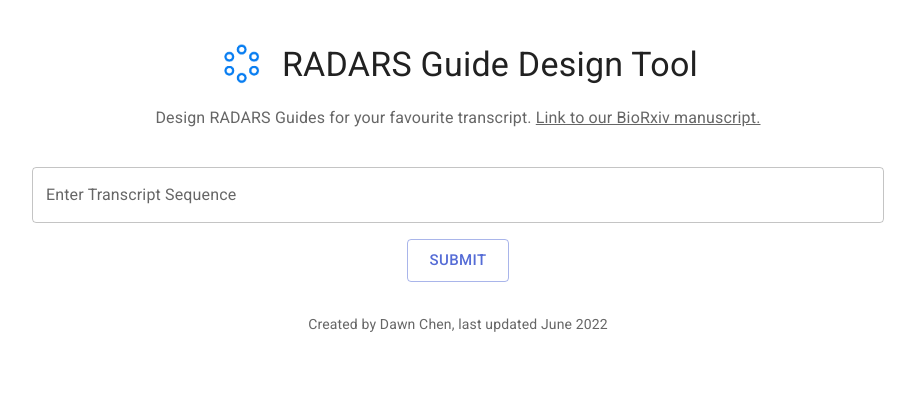
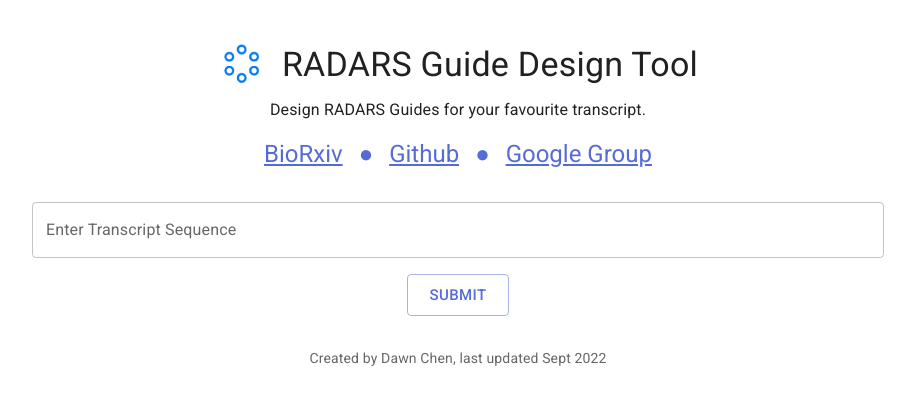
Before and after one commit to chen-dawn/radars-guide-design, a React (Create React App) app in the folder frontend/: page / in a window 1280 px wide. Shown: the top 404 px of the page, without its empty margins (182-1097 px from the left). Built offline with nearby package versions, Linux system fonts and the light colour scheme; no server answers.

Commit message:
Add website links

```diff
--- a/frontend/src/App.js
+++ b/frontend/src/App.js
@@ -12,7 +12,7 @@ import "./App.css";
 function Copyright() {
   return (
     <Typography variant="body2" color="text.secondary" align="center">
-      {'Created by Dawn Chen, last updated June 2022'}
+      {'Created by Dawn Chen, last updated Sept 2022'}
     </Typography>
   );
 }
@@ -31,18 +31,49 @@ const TitleBar = (props) => {
           RADARS Guide Design Tool
         </Typography>
       </Box>
-      <Box sx={{ display: "flex", justifyContent: "center" }}>
-        <Typography component="h1" color="text.secondary" gutterBottom>
+      <Box sx={{display: "flex", justifyContent: "center" }}>
+        <Typography component="h3" color="primary.secondary" gutterBottom sx={{ marginBottom: 2, marginTop:-1 }} >
           {"Design RADARS Guides for your favourite transcript. "}
-          <Link
+        </Typography>
+      </Box>
+      <Box sx={{display: "flex", justifyContent: "center"}}>
+        <Typography  variant="h5" component="body1"  color="primary.main" sx={{ marginRight: 2}} >
+        <Link
             color="inherit"
             href="https://www.biorxiv.org/content/10.1101/2022.01.26.477951v1"
             target="_blank"
             rel="noopener"
           >
-            {"Link to our BioRxiv manuscript."}
+            {"BioRxiv"}
           </Link>
         </Typography>
+        <Typography  variant="h5" component="body1"  color="primary.main" sx={{ marginRight: 2 }} >
+        &#9679;
+        </Typography>
+        <Typography  variant="h5" component="body1"  color="primary.main" sx={{ marginRight: 2 }}>
+          <Link
+            color="inherit"
+            href="https://github.com/abugoot-lab/RADARS"
+            target="_blank"
+            rel="noopener"
+          >
+            {"Github"}
+          </Link>
+        </Typography>
+        <Typography  variant="h5" component="body1"  color="primary.main" sx={{ marginRight: 2 }} >
+        &#9679;
+        </Typography>
+        <Typography variant="h5" component="body1"  color="primary.main">
+          <Link
+            color="inherit"
+            href="https://groups.google.com/g/radars"
+            target="_blank"
+            rel="noopener"
+          >
+            {"Google Group"}
+          </Link>
+        </Typography>
+
       </Box>
     </Box>
   );
```
Also changed, not shown: 7 other files (tests, documents, lock files or other folders).
